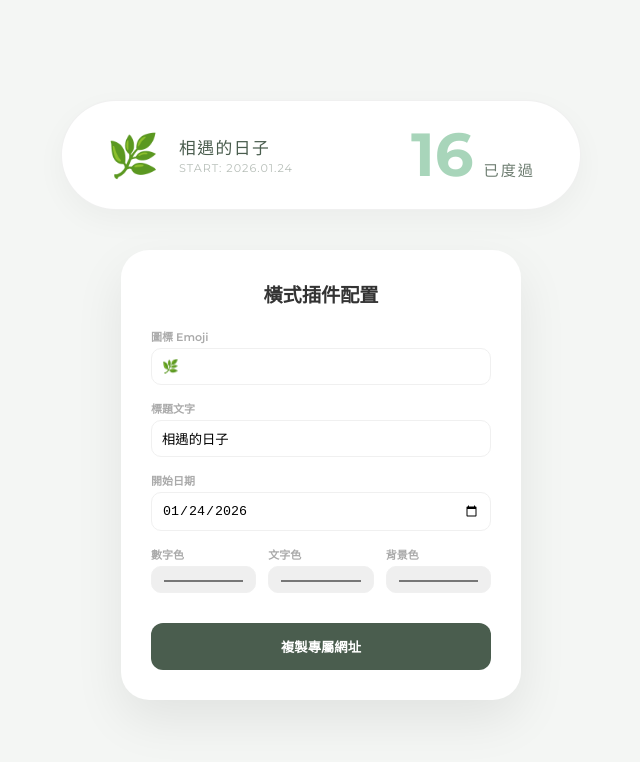
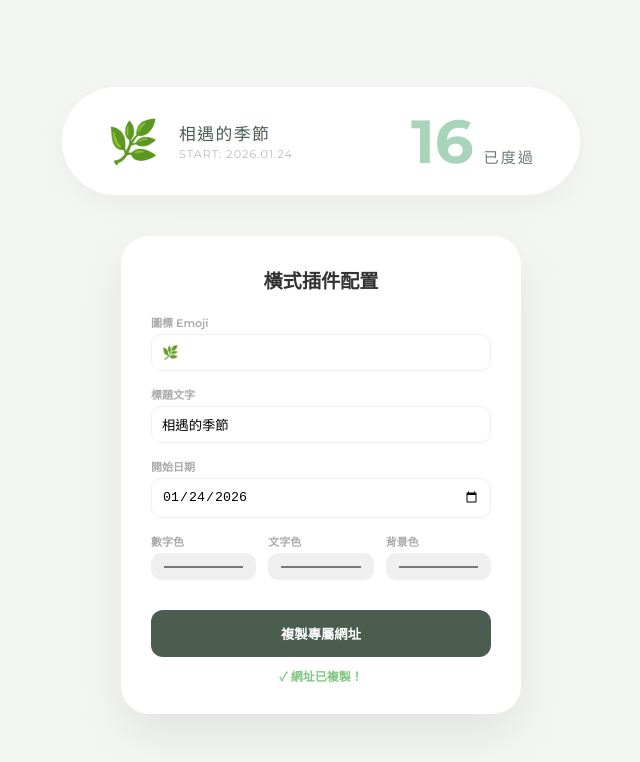
Before and after one commit to l0905501192-arch/daycount-02, a plain HTML site: page index.html in a window 1280 px wide. Both pictures are taken after a click on the button "複製專屬網址". Shown: the whole page, without its empty margins (319-959 px from the left). Drawn offline with Linux system fonts and the light colour scheme.

Commit message:
Update index.html

```diff
--- a/index.html
+++ b/index.html
@@ -21,7 +21,7 @@
             min-height: 100vh;
             background: #f4f6f4;
             font-family: 'Montserrat', 'Noto Sans TC', sans-serif;
-            visibility: hidden; /* 初始隱藏防止 GitHub 雜訊 */
+            visibility: hidden; /* 防止 GitHub 載入雜訊 */
         }
 
         body.loaded { visibility: visible; }
@@ -68,9 +68,9 @@
         input { width: 100%; padding: 10px; border: 1px solid #f0f0f0; border-radius: 10px; box-sizing: border-box; outline: none; }
         .colors { display: grid; grid-template-columns: 1fr 1fr 1fr; gap: 12px; }
         .btn { width: 100%; padding: 14px; background: #4a5d4e; color: white; border: none; border-radius: 12px; cursor: pointer; font-weight: 600; margin-top: 15px; }
-        #msg { color: #81c784; font-size: 12px; text-align: center; margin-top: 10px; display: none; }
+        #msg { color: #81c784; font-size: 12px; text-align: center; margin-top: 10px; display: none; font-weight: bold; }
 
-        /* 嵌入模式隱藏生成器 */
+        /* 嵌入模式隱藏面板 */
         body.widget-mode #generator { display: none; }
         body.widget-mode { background: transparent !important; }
     </style>
@@ -81,8 +81,8 @@
         <div class="left">
             <span class="icon" id="v-icon">🌿</span>
             <div class="info">
-                <div class="title-text" id="v-title"> </div>
-                <div class="date-label" id="v-date"> </div>
+                <div class="title-text" id="v-title">相遇的季節</div>
+                <div class="date-label" id="v-date">START: 2026.01.24</div>
             </div>
         </div>
         <div class="right">
@@ -94,7 +94,7 @@
     <div id="generator">
         <h3>橫式插件配置</h3>
         <div class="field"><label>圖標 Emoji</label><input type="text" id="in-i" value="🌿" oninput="preview()"></div>
-        <div class="field"><label>標題文字</label><input type="text" id="in-t" value="相遇的日子" oninput="preview()"></div>
+        <div class="field"><label>標題文字</label><input type="text" id="in-t" value="相遇的季節" oninput="preview()"></div>
         <div class="field"><label>開始日期</label><input type="date" id="in-d" value="2026-01-24" oninput="preview()"></div>
         <div class="colors">
             <div class="field"><label>數字色</label><input type="color" id="in-a" value="#a8d5ba" oninput="preview()"></div>
@@ -102,11 +102,11 @@
             <div class="field"><label>背景色</label><input type="color" id="in-bg" value="#ffffff" oninput="preview()"></div>
         </div>
         <button class="btn" onclick="copyURL()">複製專屬網址</button>
-        <div id="msg">✓ 網址已複製</div>
+        <div id="msg">✓ 網址已複製！</div>
     </div>
 
     <script>
-        // 核心計算函數：傳入日期字串，回傳天數與單位
+        // 計算邏輯
         function calculateDays(dateStr) {
             const start = new Date(dateStr || "2026-01-24");
             const today = new Date();
@@ -119,7 +119,7 @@
             };
         }
 
-        // 實時預覽功能：直接讀取 Input 欄位的值
+        // 即時預覽 (修正 ID 一致性)
         function preview() {
             const i = document.getElementById('in-i').value;
             const t = document.getElementById('in-t').value;
@@ -128,34 +128,30 @@
             const tx = document.getElementById('in-tx').value;
             const bg = document.getElementById('in-bg').value;
 
-            // 更新預覽文字
             document.getElementById('v-icon').innerText = i;
             document.getElementById('v-title').innerText = t;
             document.getElementById('v-date').innerText = "START: " + d.replace(/-/g, '.');
 
-            // 重新計算天數 (關鍵改動)
             const result = calculateDays(d);
             document.getElementById('v-num').innerText = result.num;
             document.getElementById('v-unit').innerText = result.unit;
 
-            // 更新顏色
             document.documentElement.style.setProperty('--accent-color', a);
             document.documentElement.style.setProperty('--text-color', tx);
             document.documentElement.style.setProperty('--bg-color', bg);
         }
 
-        // 頁面載入時的初始化 (讀取網址參數)
+        // 初始化
         function init() {
             const p = new URLSearchParams(window.location.search);
             if (p.get('i') || p.get('t')) {
-                // 進入嵌入模式
                 document.body.classList.add('widget-mode');
                 const title = p.get('t') || "重要日子";
                 document.title = title;
 
                 document.getElementById('v-icon').innerText = p.get('i') || "🌿";
                 document.getElementById('v-title').innerText = title;
-                document.getElementById('v-date').innerText = "START: " + (p.get('d') || "2026.01.24").replace(/-/g, '.');
+                document.getElementById('v-date').innerText = "START: " + (p.get('d') || "2026-01-24").replace(/-/g, '.');
 
                 const result = calculateDays(p.get('d'));
                 document.getElementById('v-num').innerText = result.num;
@@ -165,30 +161,52 @@
                 document.documentElement.style.setProperty('--text-color', p.get('tx') || "#4a5d4e");
                 document.documentElement.style.setProperty('--bg-color', p.get('bg') || "#ffffff");
             } else {
-                // 進入產生器模式：同步一次初始值
                 preview();
             }
             document.body.classList.add('loaded');
         }
 
-        function copyURL() {
+        // 強效複製網址 (修正 ID 並強化 API)
+        async function copyURL() {
             const i = encodeURIComponent(document.getElementById('in-i').value);
             const t = encodeURIComponent(document.getElementById('in-t').value);
-            const d = document.getElementById('in-date').value;
+            const d = document.getElementById('in-d').value;
             const a = encodeURIComponent(document.getElementById('in-a').value);
             const tx = encodeURIComponent(document.getElementById('in-tx').value);
             const bg = encodeURIComponent(document.getElementById('in-bg').value);
 
-            const baseUrl = window.location.href.split('?')[0];
+            const baseUrl = window.location.origin + window.location.pathname;
             const finalUrl = `${baseUrl}?i=${i}&t=${t}&d=${d}&a=${a}&tx=${tx}&bg=${bg}`;
 
-            const el = document.createElement("textarea");
-            el.value = finalUrl;
-            document.body.appendChild(el);
-            el.select();
-            document.execCommand('copy');
-            document.body.removeChild(el);
+            try {
+                // 優先嘗試現代 Clipboard API
+                if (navigator.clipboard && window.isSecureContext) {
+                    await navigator.clipboard.writeText(finalUrl);
+                    showDone();
+                } else {
+                    throw new Error();
+                }
+            } catch (err) {
+                // 備用方案 (針對不支援 API 的環境)
+                const textArea = document.createElement("textarea");
+                textArea.value = finalUrl;
+                textArea.style.position = "fixed";
+                textArea.style.left = "-9999px";
+                textArea.style.top = "0";
+                document.body.appendChild(textArea);
+                textArea.focus();
+                textArea.select();
+                try {
+                    document.execCommand('copy');
+                    showDone();
+                } catch (copyErr) {
+                    alert("瀏覽器限制自動複製，請手動複製網址列。");
+                }
+                document.body.removeChild(textArea);
+            }
+        }
 
+        function showDone() {
             const msg = document.getElementById('msg');
             msg.style.display = 'block';
             setTimeout(() => msg.style.display = 'none', 3000);
```
